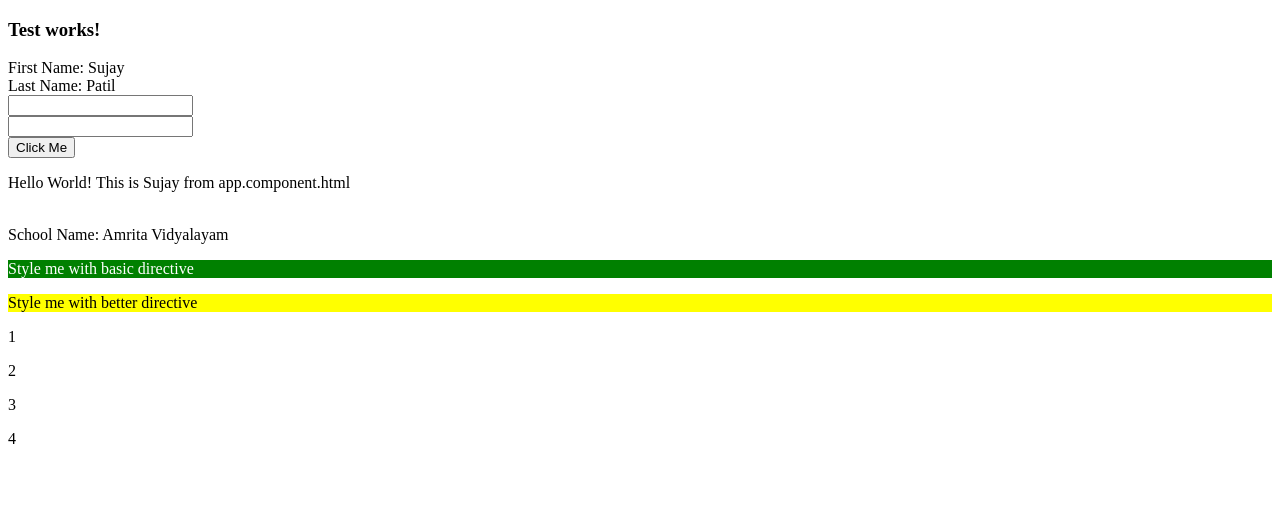
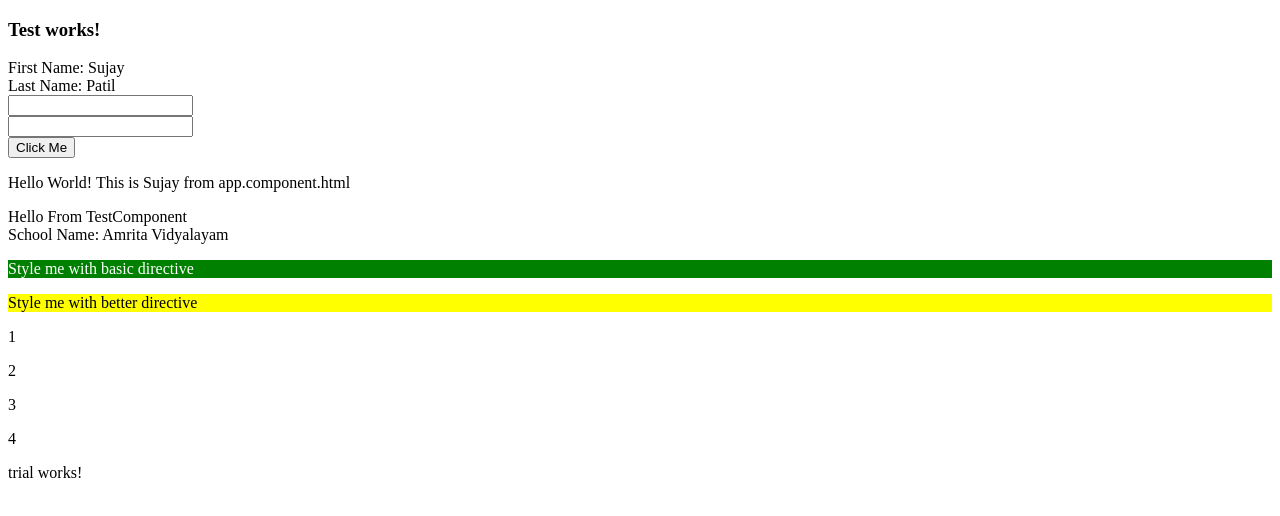
Before and after one commit to sujupa/advanced-angular, an Angular app: page /trial in a window 1280 px wide. Shown: the top 516 px of the page. Built offline with nearby package versions, Linux system fonts and the light colour scheme.

Commit message:
added routing

```diff
--- a/src/app/app.component.html
+++ b/src/app/app.component.html
@@ -18,3 +18,5 @@ School Name: {{schoolName}}
 <div *appUnless="arrayNumbers.length < 0">
   <p *ngFor="let no of arrayNumbers">{{no}}</p>
 </div>
+
+<router-outlet></router-outlet>
--- a/src/app/test/test.component.html
+++ b/src/app/test/test.component.html
@@ -7,3 +7,5 @@ Last Name: {{lastName}}
 <button (click)="sendingLocalReference(school)">Click Me</button>
 
 <ng-content></ng-content>
+
+Hello From TestComponent
--- /dev/null
+++ b/src/app/trial/trial.component.html
@@ -0,0 +1 @@
+<p>trial works!</p>
--- /dev/null
+++ b/src/app/trial/trial.component.ts
@@ -0,0 +1,15 @@
+import { Component, OnInit } from '@angular/core';
+
+@Component({
+  selector: 'app-trial',
+  templateUrl: './trial.component.html',
+  styleUrls: ['./trial.component.css']
+})
+export class TrialComponent implements OnInit {
+
+  constructor() { }
+
+  ngOnInit(): void {
+  }
+
+}
```
Also changed, not shown: src/app/app.module.ts (+12 -2 lines), src/app/trial/trial.component.css (added).
